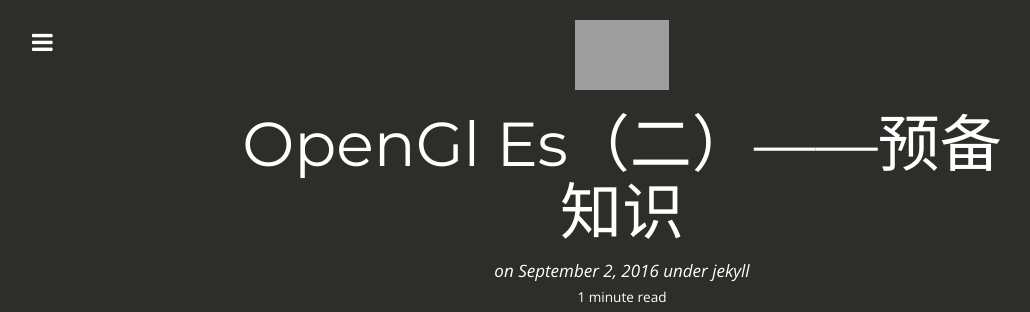
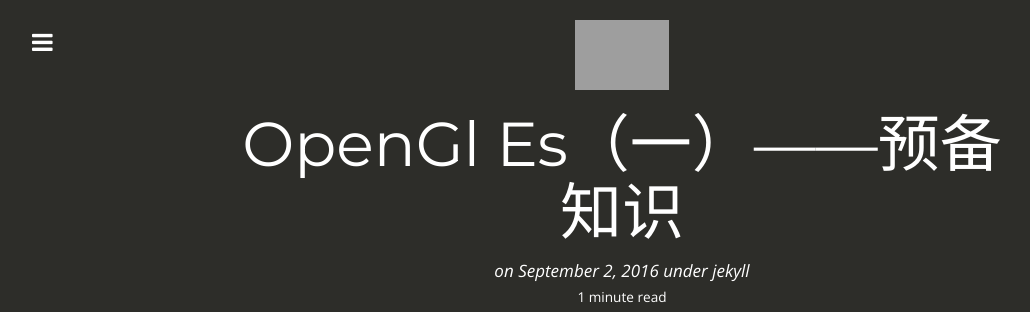
Before and after one commit to YanleiZ/yanleiz.github.com, a Jekyll site: the page built from _posts/2016-09-02-OpenGl Es（一）——预备知识.md, in a window 1280 px wide. Shown: the top 312 px of the page, without its empty margins (18-1048 px from the left). Built offline with Jekyll 4.4.1, drawn with Linux system fonts in a browser that asks for light colours; nearby versions of some CDN libraries; Markdown is read by kramdown in place of the engine named in the settings; comment, search, counter and statistics services are not loaded; grey boxes are pictures that could not be loaded.

Commit message:
添加opengl一预备知识

```diff
--- a/_posts/2016-09-02-OpenGl Es（一）——预备知识.md
+++ b/_posts/2016-09-02-OpenGl Es（一）——预备知识.md
@@ -1,6 +1,6 @@
 ---
 layout:     post
-title:      OpenGl Es（二）——预备知识
+title:      OpenGl Es（一）——预备知识
 date:       2016-09-02 10:01:29
 summary:    OpenGl Es预备知识
 categories: jekyll
```
Also changed, not shown: _posts/2016-09-04-OpenGl Es（二）——绘制三角形详解.md (+1 -1 lines).
